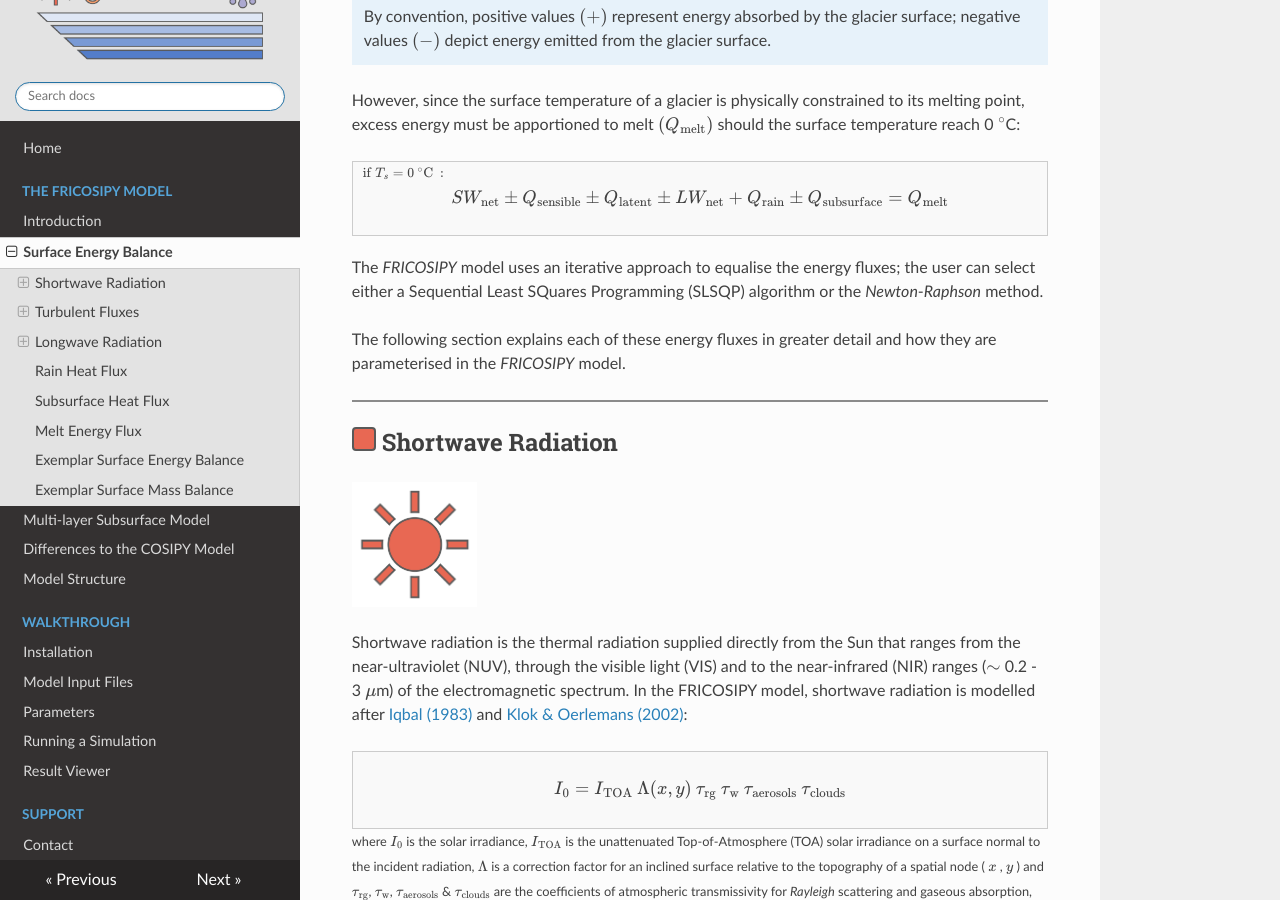
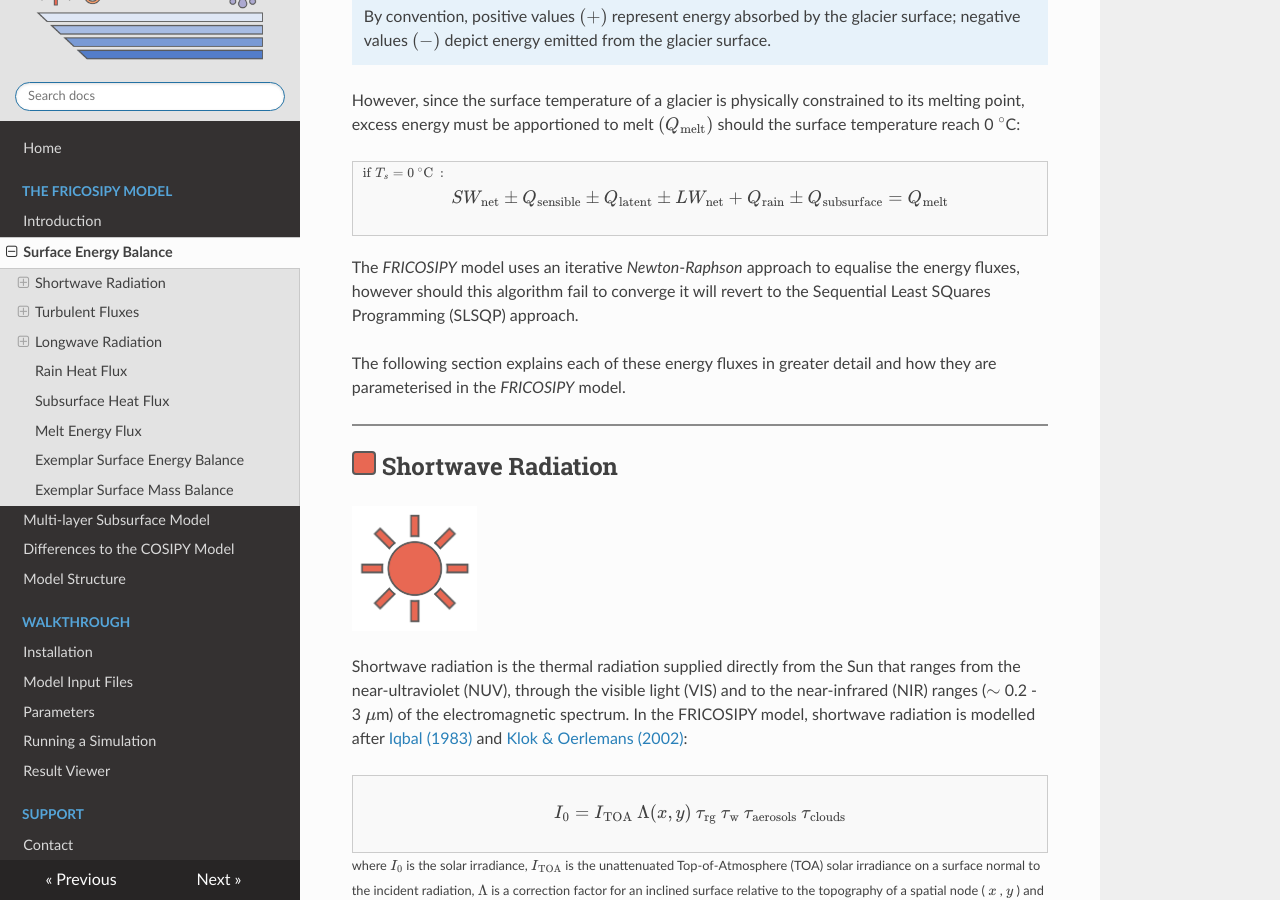
Before and after one commit to MarcusGastaldello/FRICOSIPY, an MkDocs documentation site: the page built from docs/surface_energy_balance.md, in a window 1280 px wide and 900 px high, scrolled down 819 px. Built offline with MkDocs 1.6.1, drawn with Linux system fonts in a browser that asks for light colours.

Commit message:
Clarify FRICOSIPY algorithm fallback mechanism
Updated the description of the FRICOSIPY model's algorithm to clarify the fallback mechanism.

```diff
--- a/docs/surface_energy_balance.md
+++ b/docs/surface_energy_balance.md
@@ -36,7 +36,7 @@ However, since the surface temperature of a glacier is physically constrained to
 </div>
 <div style="height: 20px;"></div>
 
-The *FRICOSIPY* model uses an iterative approach to equalise the energy fluxes; the user can select either a Sequential Least SQuares Programming (SLSQP) algorithm or the *Newton*-*Raphson* method.
+The *FRICOSIPY* model uses an iterative *Newton*-*Raphson* approach to equalise the energy fluxes, however should this algorithm fail to converge it will revert to the Sequential Least SQuares Programming (SLSQP) approach.
 
 The following section explains each of these energy fluxes in greater detail and how they are parameterised in the *FRICOSIPY* model.
 
```
